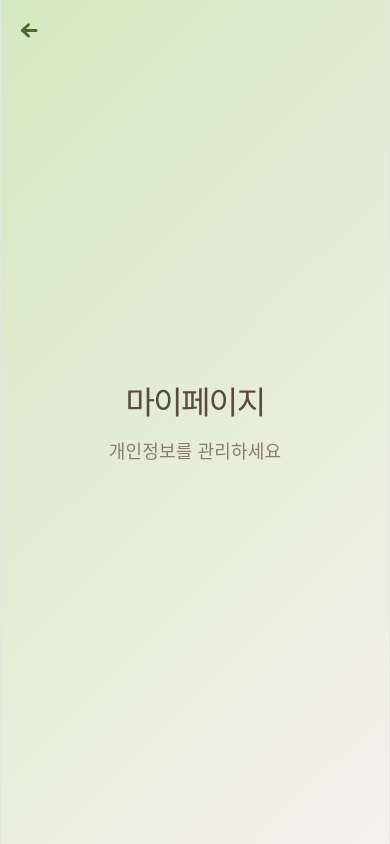
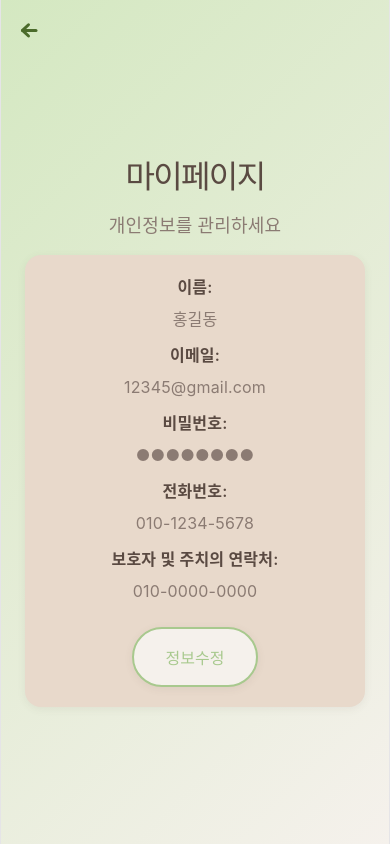
Before and after one commit to ghdtjdud/OSS_Nudge, a React (Vite) app: page /mypage in a window 390 px wide. Built offline with nearby package versions, Linux system fonts and the light colour scheme; the HTML template or start-up script is replaced by a standard one.

Commit message:
마이페이지 구현

```diff
--- a/src/pages/MyPage.jsx
+++ b/src/pages/MyPage.jsx
@@ -1,13 +1,144 @@
+import { useEffect, useState } from 'react'
 import PageLayout from '../components/PageLayout'
+import Button from '../components/Button'
+import TextInput from '../components/TextInput'
+
+const DEFAULT_USER = {
+  name: '홍길동',
+  email: '12345@gmail.com',
+  password: '12345678',
+  phone: '010-1234-5678',
+  emergencyContact: '010-0000-0000'
+}
 
 export default function MyPage() {
+  const [user, setUser] = useState(DEFAULT_USER)
+  const [editMode, setEditMode] = useState(false)
+
+  useEffect(() => {
+    try {
+      const raw = localStorage.getItem('userInfo')
+      if (raw) {
+        const parsed = JSON.parse(raw)
+        setUser({ ...DEFAULT_USER, ...parsed })
+      } else {
+        setUser(DEFAULT_USER)
+      }
+    } catch (e) {
+      setUser(DEFAULT_USER)
+    }
+  }, [])
+
+  const handleSave = () => {
+    localStorage.setItem('userInfo', JSON.stringify(user))
+    setEditMode(false)
+  }
+
+  const handleToggle = () => {
+    if (editMode) {
+      handleSave()
+    } else {
+      setEditMode(true)
+    }
+  }
+
   return (
     <PageLayout>
       <div className="container">
         <h1 className="title">마이페이지</h1>
-        <p className="subtitle text-center">
-          개인정보를 관리하세요
-        </p>
+        <p className="subtitle text-center">개인정보를 관리하세요</p>
+
+        <div className="mypage-card">
+          <div className="field-row">
+            <div className="field-label">이름:</div>
+            <div className="field-value">
+              {editMode ? (
+                <TextInput
+                  label={null}
+                  value={user.name}
+                  onChange={(e) => setUser({ ...user, name: e.target.value })}
+                  placeholder="이름을 입력하세요"
+                />
+              ) : (
+                <span>{user.name}</span>
+              )}
+            </div>
+          </div>
+
+          <div className="field-row">
+            <div className="field-label">이메일:</div>
+            <div className="field-value">
+              {editMode ? (
+                <TextInput
+                  label={null}
+                  type="email"
+                  value={user.email}
+                  onChange={(e) => setUser({ ...user, email: e.target.value })}
+                  placeholder="이메일을 입력하세요"
+                />
+              ) : (
+                <span>{user.email}</span>
+              )}
+            </div>
+          </div>
+
+          <div className="field-row">
+            <div className="field-label">비밀번호:</div>
+            <div className="field-value">
+              {editMode ? (
+                <TextInput
+                  label={null}
+                  type="password"
+                  value={user.password}
+                  onChange={(e) => setUser({ ...user, password: e.target.value })}
+                  placeholder="비밀번호를 입력하세요"
+                />
+              ) : (
+                <span>●●●●●●●●</span>
+              )}
+            </div>
+          </div>
+
+          <div className="field-row">
+            <div className="field-label">전화번호:</div>
+            <div className="field-value">
+              {editMode ? (
+                <TextInput
+                  label={null}
+                  type="tel"
+                  value={user.phone}
+                  onChange={(e) => setUser({ ...user, phone: e.target.value })}
+                  placeholder="전화번호를 입력하세요"
+                />
+              ) : (
+                <span>{user.phone}</span>
+              )}
+            </div>
+          </div>
+
+          <div className="field-row">
+            <div className="field-label">보호자 및 주치의 연락처:</div>
+            <div className="field-value">
+              {editMode ? (
+                <TextInput
+                  label={null}
+                  type="tel"
+                  value={user.emergencyContact}
+                  onChange={(e) => setUser({ ...user, emergencyContact: e.target.value })}
+                  placeholder="긴급 연락처를 입력하세요"
+                />
+              ) : (
+                <span>{user.emergencyContact}</span>
+              )}
+            </div>
+          </div>
+
+          <div className="mypage-actions">
+            <Button onClick={handleToggle} variant={editMode ? 'primary' : 'secondary'}>
+              {editMode ? '완료' : '정보수정'}
+            </Button>
+          </div>
+        </div>
       </div>
     </PageLayout>
   )
--- a/src/styles/theme.css
+++ b/src/styles/theme.css
@@ -396,6 +396,58 @@ body {
 
 .container--wide {
   max-width: 900px;
+}
+
+/* ==========================================
+   MyPage 전용 스타일
+   ========================================== */
+.mypage-card {
+  background-color: var(--color-beige);
+  border-radius: var(--radius-md);
+  padding: calc(var(--spacing-lg) - 4px);
+  box-shadow: var(--shadow-sm);
+  margin-top: var(--spacing-md);
+}
+
+.field-row {
+  display: flex;
+  align-items: center;
+  gap: 12px;
+  margin-bottom: 12px;
+}
+
+.field-label {
+  width: 220px;
+  font-weight: var(--font-weight-semibold);
+  color: var(--color-text-primary);
+}
+
+.field-value {
+  flex: 1;
+  color: var(--color-text-secondary);
+}
+
+.mypage-actions {
+  margin-top: var(--spacing-lg);
+  display: flex;
+  justify-content: flex-end;
+}
+
+/* 반응형: 작은 화면에서는 라벨을 위로 쌓음 */
+@media (max-width: 520px) {
+  .field-row {
+    flex-direction: column;
+    align-items: stretch;
+    gap: 8px;
+  }
+
+  .field-label {
+    width: 100%;
+  }
+
+  .mypage-actions {
+    justify-content: center;
+  }
 }
 
 /* ==========================================
```
